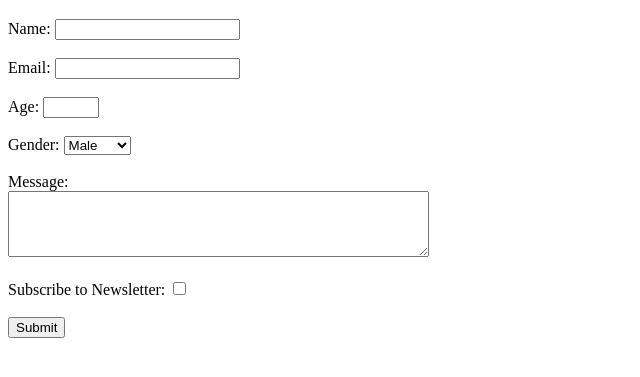
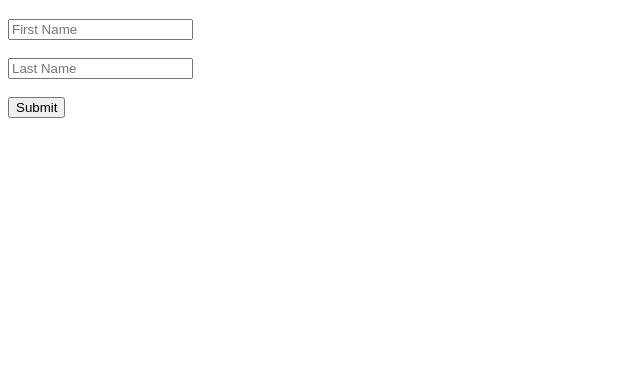
Before and after one commit to anishbista60/Golang, a plain HTML site: page SimplewebSever/Template/form.html in a window 1280 px wide. Shown: the part 61-438 px from the top of the page, without its empty margins (0-640 px from the left). Drawn offline with Linux system fonts and the light colour scheme.

Commit message:
Update form.html

```diff
--- a/SimplewebSever/Template/form.html
+++ b/SimplewebSever/Template/form.html
@@ -6,28 +6,8 @@
 <body>
     <h1>Contact Us</h1>
     <form method="POST" action="/form">
-        <label for="name">Name:</label>
-        <input type="text" id="name" name="name" required><br><br>
-
-        <label for="email">Email:</label>
-        <input type="email" id="email" name="email" required><br><br>
-
-        <label for="age">Age:</label>
-        <input type="number" id="age" name="age" min="18" max="99"><br><br>
-
-        <label for="gender">Gender:</label>
-        <select id="gender" name="gender">
-            <option value="male">Male</option>
-            <option value="female">Female</option>
-            <option value="other">Other</option>
-        </select><br><br>
-
-        <label for="message">Message:</label><br>
-        <textarea id="message" name="message" rows="4" cols="50"></textarea><br><br>
-
-        <label for="subscribe">Subscribe to Newsletter:</label>
-        <input type="checkbox" id="subscribe" name="subscribe"><br><br>
-
+        <input type="text" name="first_name" placeholder="First Name" ><br><br>
+        <input type="text"  name="last_name" placeholder="Last Name" ><br><br>
         <input type="submit" value="Submit">
     </form>
 </body>
```
